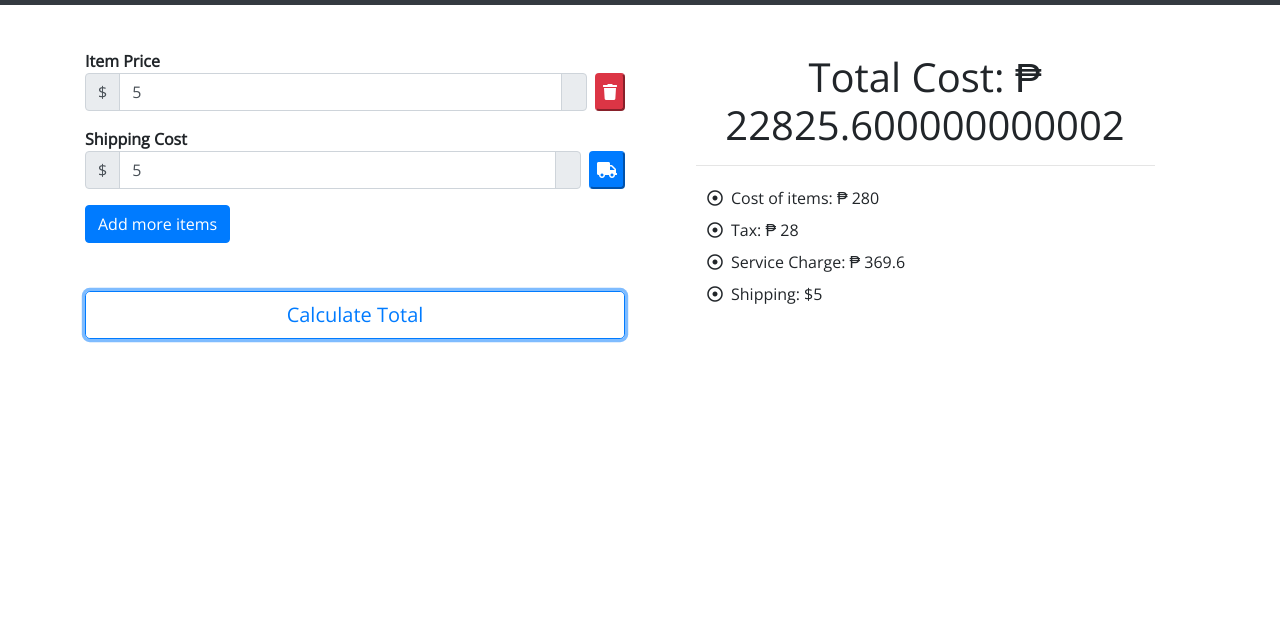
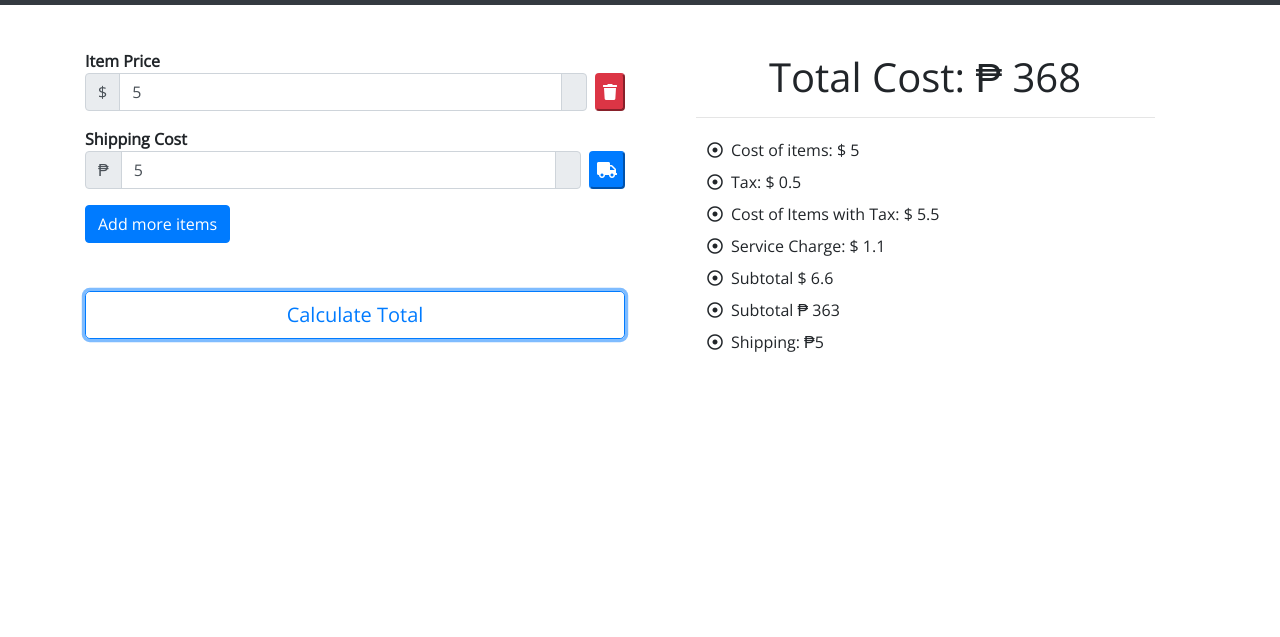
Before and after one commit to zerubabbel/dbdshoppingcalc, a website: page index.html in a window 1280 px wide. Both pictures are taken after typing "5", "5" into the empty fields and a click on the button "Calculate Total". Shown: the part 101-738 px from the top of the page. Drawn offline with nearby package versions, Linux system fonts and the light colour scheme; some icons are missing.

Commit message:
initial commit

```diff
--- a/assets/js/functions.js
+++ b/assets/js/functions.js
@@ -27,17 +27,23 @@ $( document ).ready(function() {
   		});
 
   		var shippingCost = parseFloat($('.shippingCost').val());
-
-  		var tax = (sum * .10) * 56;
-  		var serviceCharge = ((tax + sum) * .20) * 56;
-  		var totalCost = (sum + tax + serviceCharge + shippingCost) * 56;
+      sum = sum;
+  		var tax = (sum * .10);
+      var costWithTax = sum + tax;
+  		var serviceCharge = ((tax + sum) * .20);
+      var subtotalDollar = sum + tax + serviceCharge;
+      var subtotalPeso = subtotalDollar * 55;
+  		var totalCost = ((sum + tax + serviceCharge) * 55) + shippingCost;
   		console.log(tax);
   		console.log(sum);
-  		sum = sum * 56;
+
   		$('.itemsCost').html(sum);
   		$('.tax').html(tax);
+      $('.costWithTax').html(costWithTax);
   		$('.shipping').html(shippingCost);
   		$('.serviceCharge').html(serviceCharge);
+      $('.subtotalDollar').html(subtotalDollar);
+      $('.subtotalPeso').html(subtotalPeso);
   		$('.totalCost').html(totalCost);
 
   		// $('input').find('#itemPrice').each(function(){
--- a/index.html
+++ b/index.html
@@ -77,7 +77,7 @@
                   <strong>Shipping Cost</strong>
                   <div class="input-group mb-3 mr-2">
                     <div class="input-group-prepend">
-                      <span class="input-group-text">$</span>
+                      <span class="input-group-text">₱</span>
                     </div>
                     <input type="number" class="form-control shippingCost" aria-label="Shipping Price">
                     <div class="input-group-append mr-2">
@@ -108,10 +108,14 @@
                   <hr style="width:85%"/>
                 </div>
                 <ul class="ml-1">
-                  <li><i class="far fa-dot-circle p-2"></i></i>Cost of items: ₱ <span class="itemsCost"> </span></li>
-                  <li><i class="far fa-dot-circle p-2"></i></i>Tax: ₱ <span class="tax"> </span></li>
-                  <li><i class="far fa-dot-circle p-2"></i></i>Service Charge: ₱ <span class="serviceCharge"> </span></li>
-                  <li><i class="far fa-dot-circle p-2"></i></i>Shipping: $<span class="shipping"> </span></li>
+                  <!--Dollar Entries-->
+                  <li><i class="far fa-dot-circle p-2"></i></i>Cost of items: $ <span class="itemsCost"> </span></li>
+                  <li><i class="far fa-dot-circle p-2"></i></i>Tax: $ <span class="tax"> </span></li>
+                  <li><i class="far fa-dot-circle p-2"></i></i>Cost of Items with Tax: $ <span class="costWithTax"> </span></li>
+                  <li><i class="far fa-dot-circle p-2"></i></i>Service Charge: $ <span class="serviceCharge"> </span></li>
+                  <li><i class="far fa-dot-circle p-2"></i></i>Subtotal $ <span class="subtotalDollar"> </span></li>
+                  <li><i class="far fa-dot-circle p-2"></i></i>Subtotal ₱ <span class="subtotalPeso"> </span></li>
+                  <li><i class="far fa-dot-circle p-2"></i></i>Shipping: ₱<span class="shipping"> </span></li>
                 </ul>
               </div>
             </div>
```
